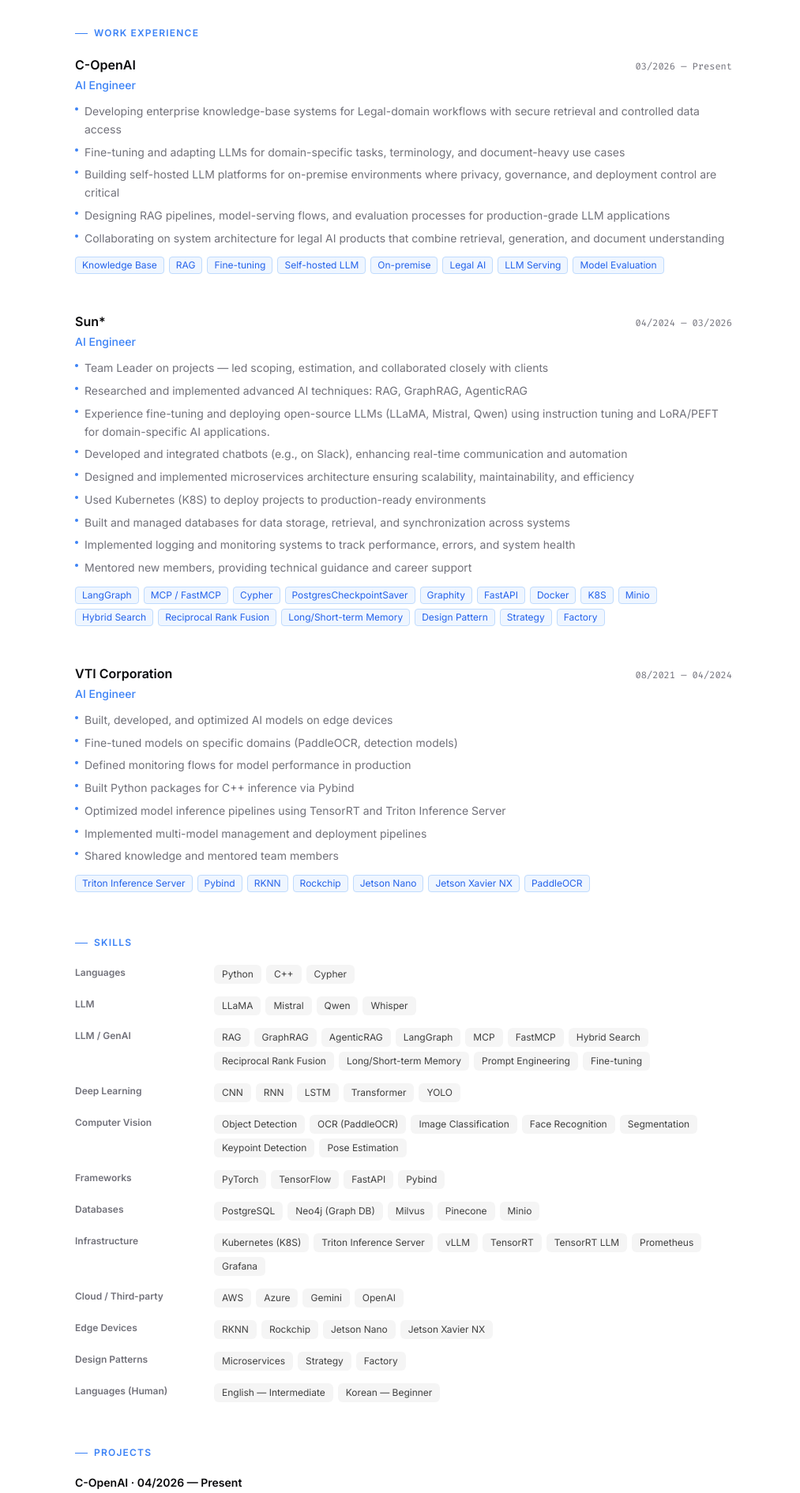
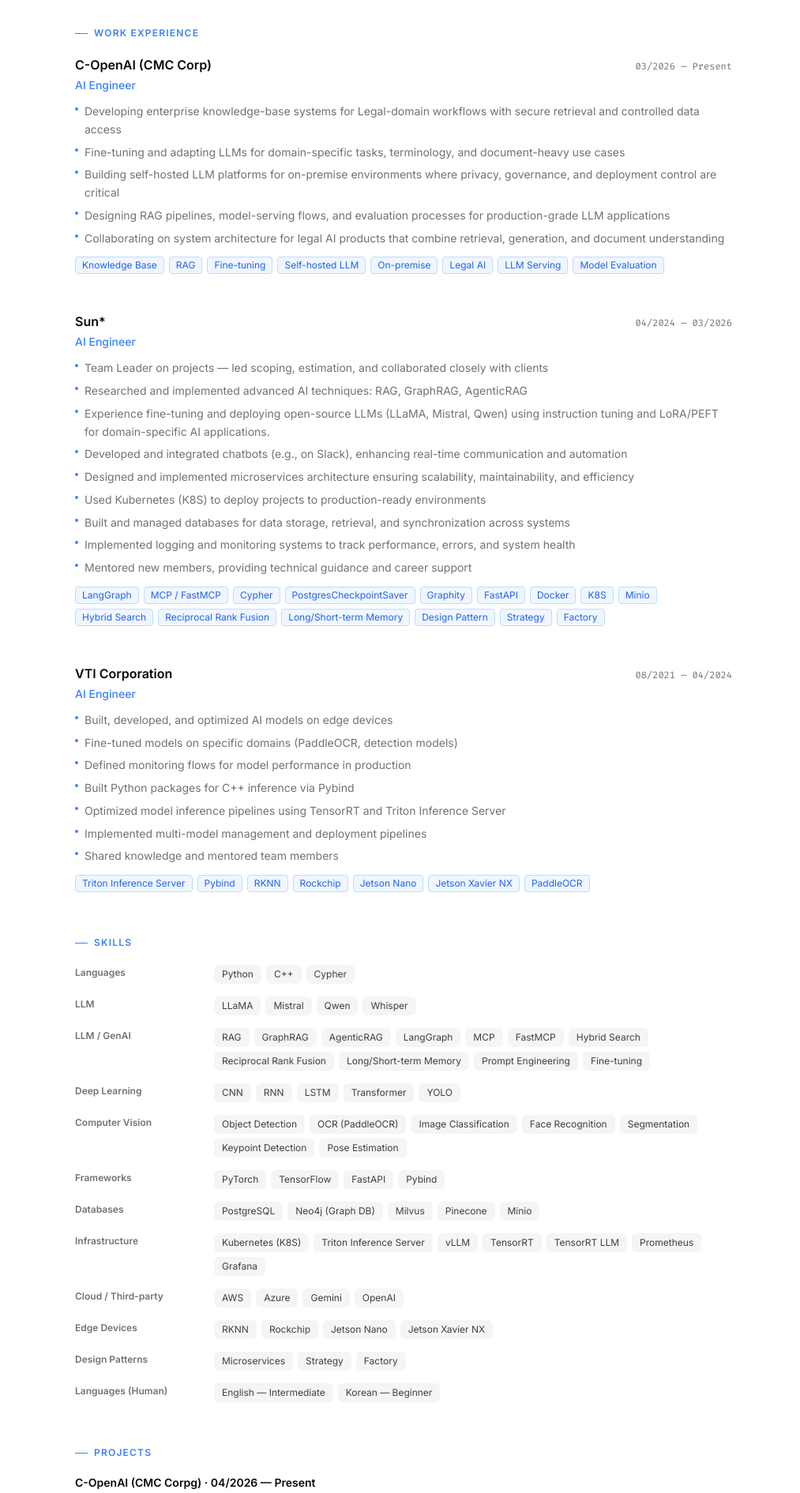
Before and after one commit to ngluonghungg2611/blogs, a Next.js app: page /about in a window 1280 px wide. Shown: the part 675-2566 px from the top of the page at 79% size, without its empty margins (129-1142 px from the left). Built offline with nearby package versions, Linux system fonts and the light colour scheme; no server answers.

Commit message:
add-on-corp

```diff
--- a/src/app/about/page.tsx
+++ b/src/app/about/page.tsx
@@ -165,7 +165,7 @@
           {/* C-OpenAI */}
           <div>
             <div className="flex flex-col sm:flex-row sm:items-baseline sm:justify-between mb-1">
-              <h3 className="text-base font-semibold text-foreground">C-OpenAI</h3>
+              <h3 className="text-base font-semibold text-foreground">C-OpenAI (CMC Corp)</h3>
               <span className="text-xs text-muted-foreground font-mono">03/2026 — Present</span>
             </div>
             <p className="text-sm font-medium text-blue-500 dark:text-blue-400 mb-3">AI Engineer</p>
@@ -272,7 +272,7 @@
           {/* C-OpenAI projects */}
           <div>
             <div className="flex items-baseline justify-between mb-3">
-              <h3 className="text-sm font-semibold text-foreground">C-OpenAI · 04/2026 — Present</h3>
+              <h3 className="text-sm font-semibold text-foreground">C-OpenAI (CMC Corpg) · 04/2026 — Present</h3>
             </div>
             <div className="space-y-4">
               {[
```
